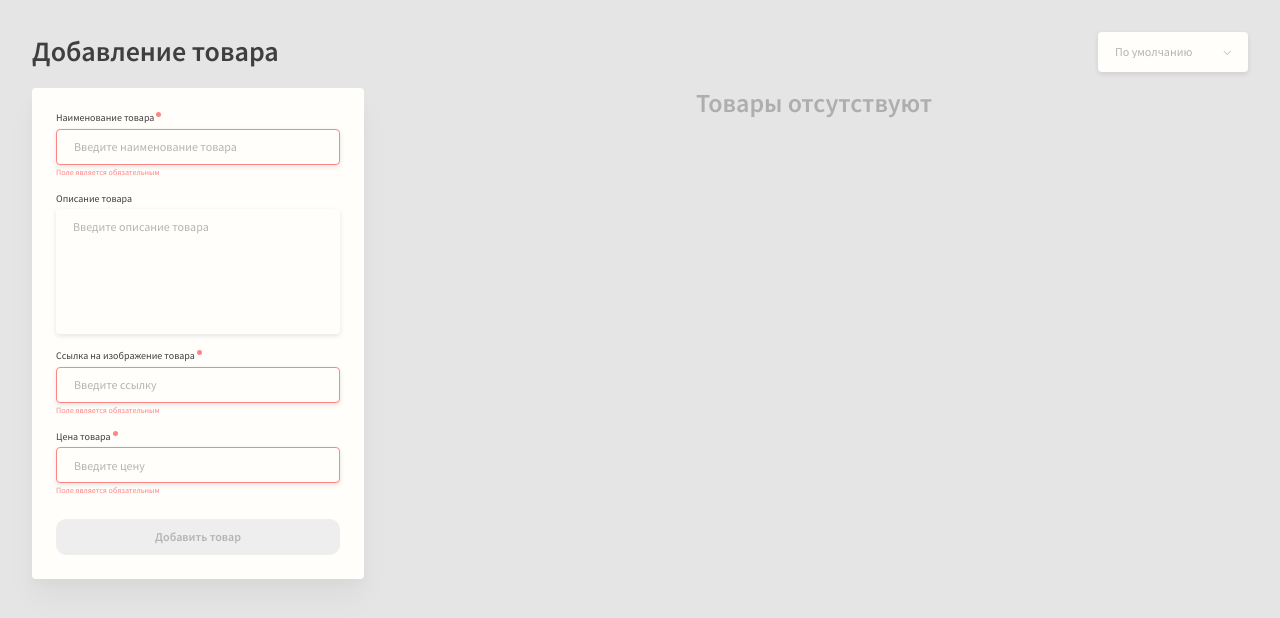
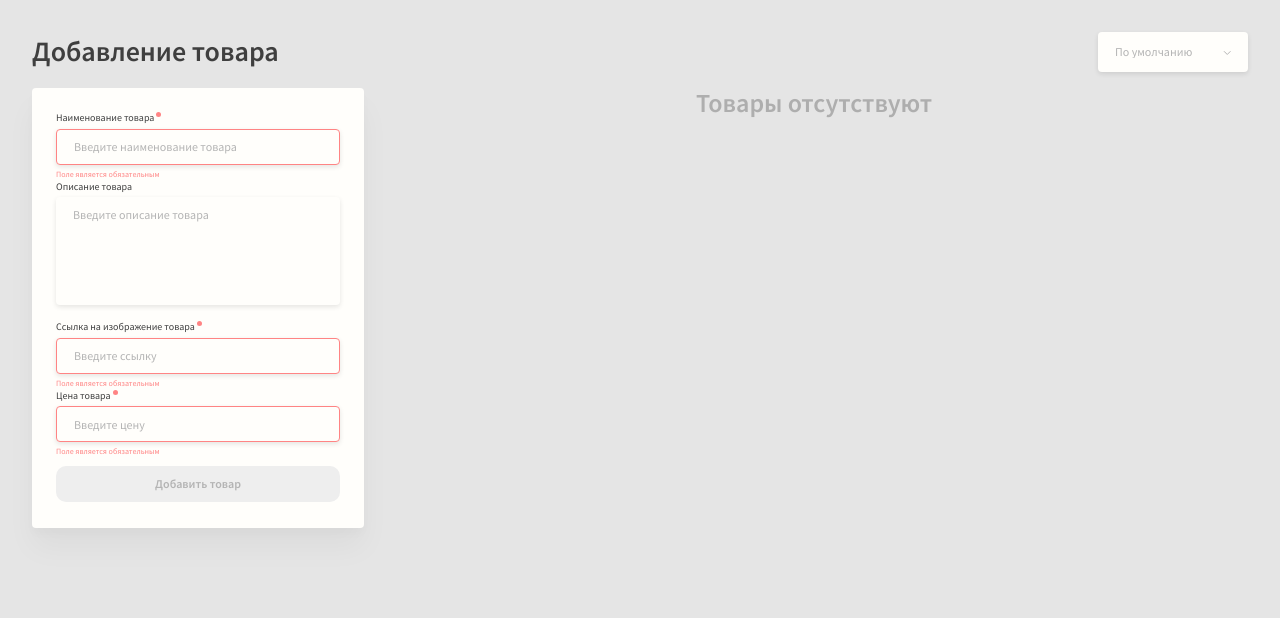
Before and after one commit to hoheh/Dev-test, a Nuxt app: page / in a window 1280 px wide. Shown: the top 618 px of the page. Built offline with nearby package versions, Linux system fonts and the light colour scheme.

Commit message:
Исправил отображение ошибок валидации форму

```diff
--- a/assets/styles/_fields.scss
+++ b/assets/styles/_fields.scss
@@ -25,7 +25,7 @@
   display: block;
 
   width: 100%;
-  height: 125px;
+  height: 108px;
 
   padding: 10px 16px;
 
--- a/components/FieldContainer.vue
+++ b/components/FieldContainer.vue
@@ -43,6 +43,7 @@ export default {
 
 .field-container {
   &__inner {
+    position: relative;
     > * + * {
       margin-top: 4px;
     }
@@ -62,6 +63,9 @@ export default {
 
   &__errors {
     margin-top: 2px;
+    position: absolute;
+    bottom: 0;
+    left: 0;
   }
 
   &__error {
--- a/components/FieldInput.vue
+++ b/components/FieldInput.vue
@@ -48,6 +48,8 @@ export default {
 
 .field-input {
   &__input {
+    margin-bottom: 14px;
+
     &--error {
       border: 1px solid $color-negative;
     }
--- a/components/FieldTextarea.vue
+++ b/components/FieldTextarea.vue
@@ -47,6 +47,8 @@ export default {
 
 .field-textarea {
   &__textarea {
+    margin-bottom: 14px;
+
     &--error {
       border: 1px solid $color-negative;
     }
--- a/components/FormConstructor.vue
+++ b/components/FormConstructor.vue
@@ -133,11 +133,11 @@ export default {
   }
 
   &__actions {
-    padding-top: 24px;
+    padding-top: 10px;
   }
 
   &__field:not(:nth-last-child(2)) {
-    padding-bottom: 16px;
+    padding-bottom: 2px;
   }
 }
 </style>
```
